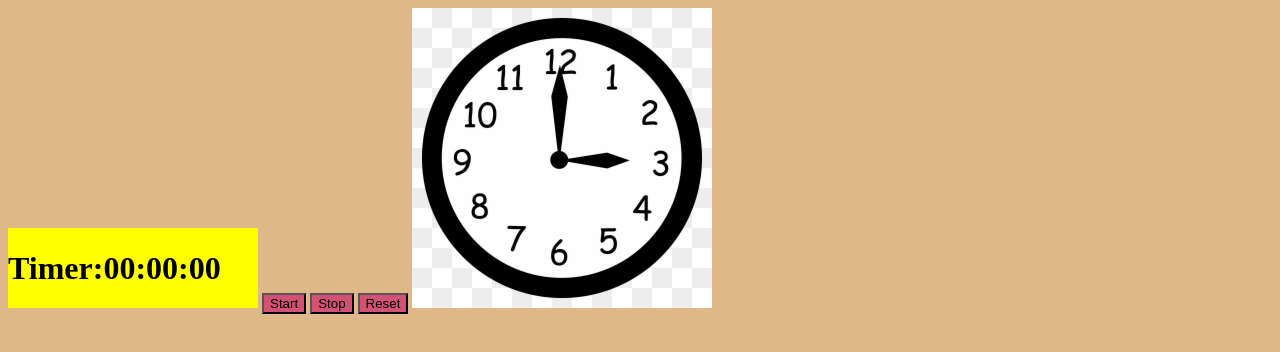
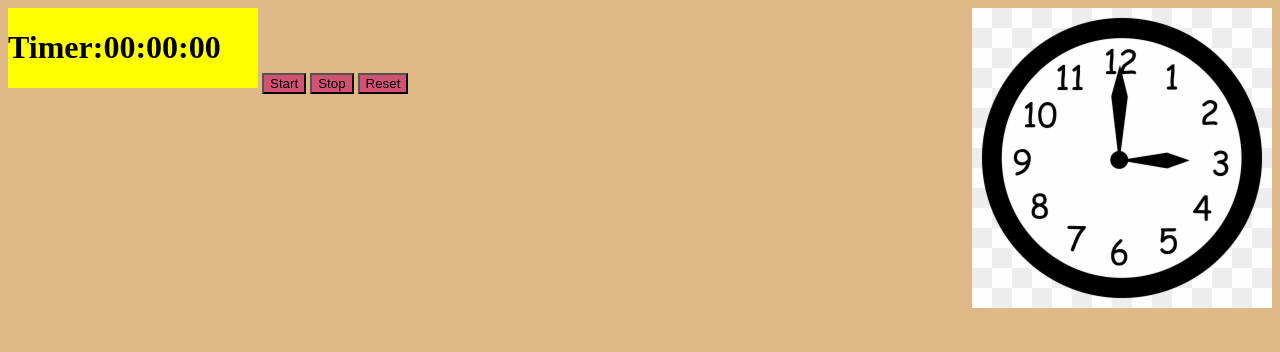
Before and after one commit to Andrew-Web-Site/Timer, a plain HTML site: page timer/index.html in a window 1280 px wide. Drawn offline with Linux system fonts and the light colour scheme.

Commit message:
Add files via upload

```diff
--- a/timer/index.html
+++ b/timer/index.html
@@ -3,7 +3,7 @@
 <html>
   <head>
     <meta charset="utf-8">
-    <title>Simple async sync example</title>
+    <title>Timer app</title>
     <link rel='stylesheet' href="style.css">
   </head>
   <body>
--- a/timer/style.css
+++ b/timer/style.css
@@ -30,3 +30,8 @@ html {
 button {
   background-color: rgb(211, 82, 115);
 }
+
+img {
+  float: right;
+  background-color: indigo;
+}
```
